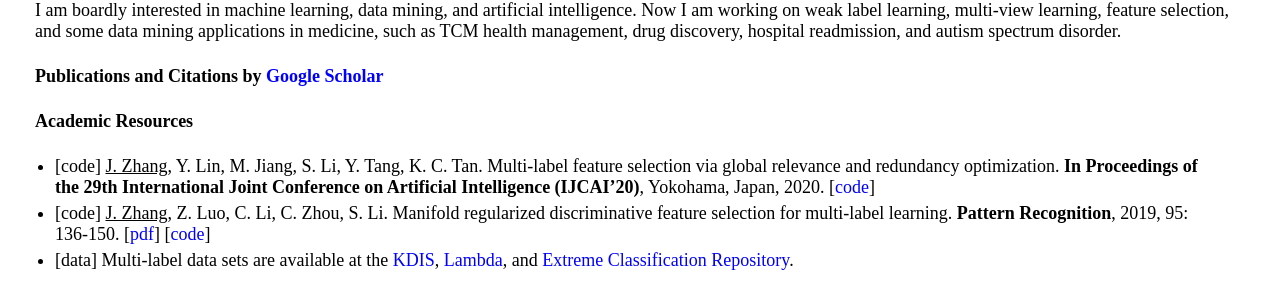
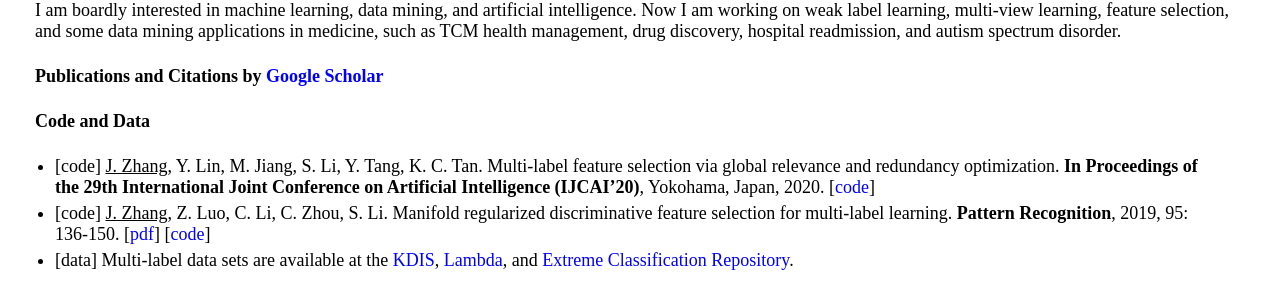
Before and after one commit to jiazhang-ml/jiazhang-ml.github.io, a Jekyll site: the page built from index.md, in a window 1280 px wide. Shown: the part 338-634 px from the top of the page. Built offline with Jekyll 4.4.1, drawn with Linux system fonts in a browser that asks for light colours.

Commit message:
Update index.md

```diff
--- a/index.md
+++ b/index.md
@@ -18,7 +18,7 @@ I am currently working towards the Ph.D. degree in the Artificial Intelligence D
 I am boardly interested in machine learning, data mining, and artificial intelligence. Now I am working on weak label learning, multi-view learning, feature selection, and some data mining applications in medicine, such as TCM health management, drug discovery, hospital readmission, and autism spectrum disorder.
 
 #### Publications and Citations by [Google Scholar](https://scholar.google.com.hk/citations?user=yBaTk-gAAAAJ&hl=en)
-#### Academic Resources
+#### Code and Data
 * [code] <u>J. Zhang</u>, Y. Lin, M. Jiang, S. Li, Y. Tang, K. C. Tan. Multi-label feature selection via global relevance and redundancy optimization. **In Proceedings of the 29th International Joint Conference on Artificial Intelligence (IJCAI’20)**, Yokohama, Japan, 2020. [[code](GRRO-master.zip)]
 * [code] <u>J. Zhang</u>, Z. Luo, C. Li, C. Zhou, S. Li. Manifold regularized discriminative feature selection for multi-label learning. **Pattern Recognition**, 2019, 95: 136-150. [[pdf](1-s2.0-S0031320319302341-main.pdf)] [[code](MDFS-master.zip)]
 * [data] Multi-label data sets are available at the [KDIS](http://www.uco.es/kdis/mllresources/), [Lambda](http://www.lamda.nju.edu.cn/Data.ashx), and [Extreme Classification Repository](http://manikvarma.org/downloads/XC/XMLRepository.html).
```
